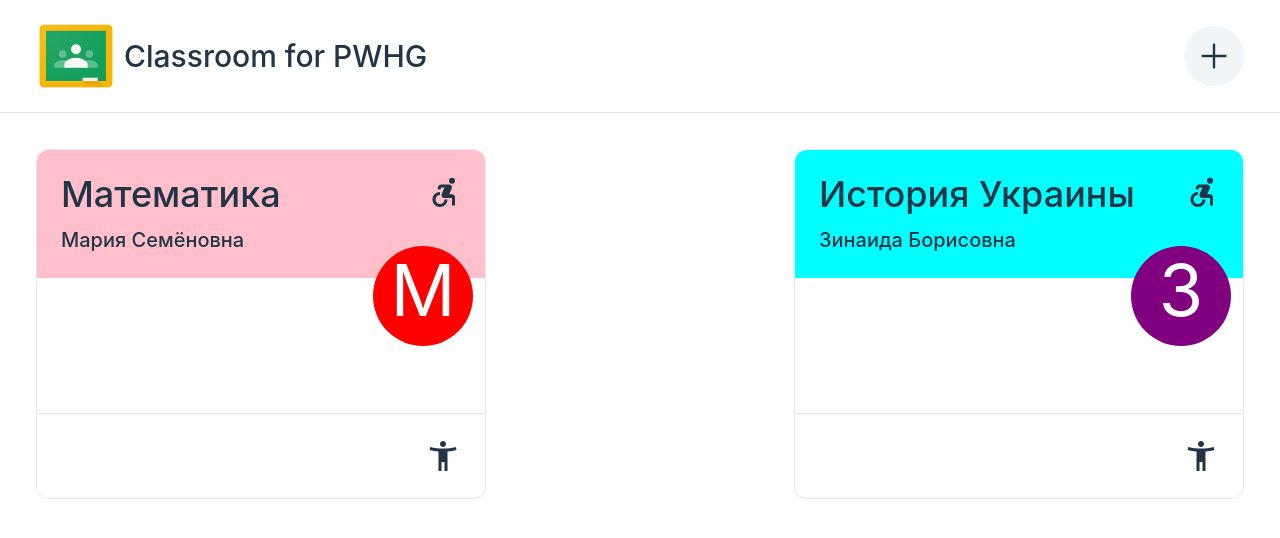
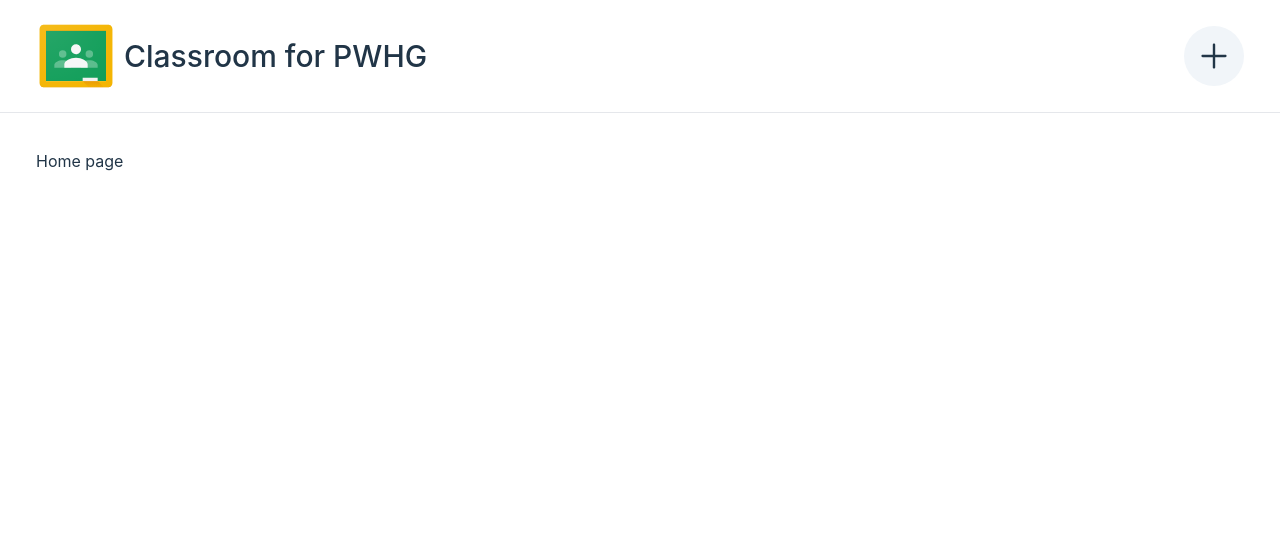
Before and after one commit to NikolasKat/classroom, a React (Vite) app: page / in a window 1280 px wide. Shown: the top 538 px of the page. Built offline with nearby package versions, Linux system fonts and the light colour scheme.

Commit message:
clean unnecessary stuff

```diff
--- a/src/pages/HomePage.tsx
+++ b/src/pages/HomePage.tsx
@@ -1,21 +1,7 @@
-import SubjectCard from "../components/SubjectCard";
-
 export default function HomePage() {
     return (
         <section className="p-9 flex justify-between flex-wrap">
-            {/* <h2>Home page</h2> */}
-            <SubjectCard
-                teacherName="Мария Семёновна"
-                subjectName="Математика"
-                bgImg="pink"
-                color="red"
-            />
-            <SubjectCard
-                teacherName="Зинаида Борисовна"
-                subjectName="История Украины"
-                bgImg="cyan"
-                color="purple"
-            />
+            <h2>Home page</h2>
         </section>
     );
 }
```
